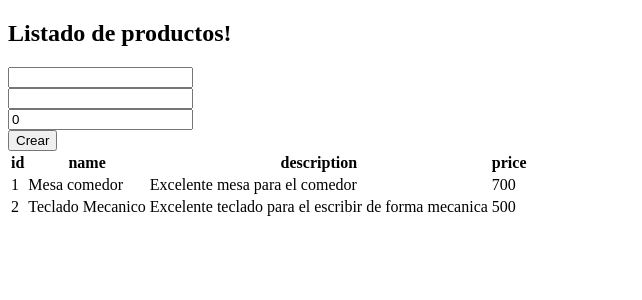
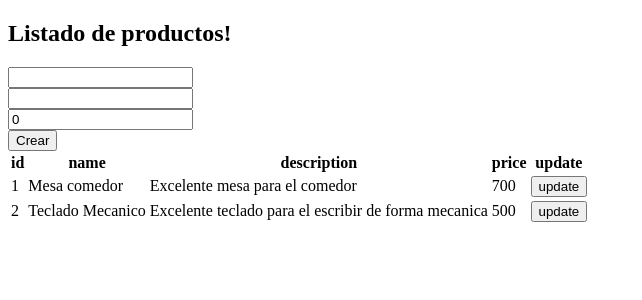
Before and after one commit to xSimon76x/front-angular-curso-springboot, an Angular app: page / in a window 1280 px wide. Shown: the top 300 px of the page, without its empty margins (0-642 px from the left). Built offline with nearby package versions, Linux system fonts and the light colour scheme.

Commit message:
Editando en el formulario

```diff
--- a/src/app/products/components/form.component.ts
+++ b/src/app/products/components/form.component.ts
@@ -1,4 +1,4 @@
-import { Component, EventEmitter, Output } from '@angular/core';
+import { Component, EventEmitter, Input, Output } from '@angular/core';
 import { Product } from '../models/Product';
 import { FormsModule } from '@angular/forms';
 
@@ -11,7 +11,7 @@ import { FormsModule } from '@angular/forms';
 })
 export class FormComponent {
 
-  product: Product = {
+  @Input() product: Product = {
     id: 0,
     name: '',
     description: '',
--- a/src/app/products/components/product.component.html
+++ b/src/app/products/components/product.component.html
@@ -1,6 +1,11 @@
 <h2>Listado de productos!</h2>
 
-<product-form (newProductEvent)="addProduct($event)"></product-form>
+<!-- con parentesis, permite al hijo ejecutar funciones del padre -->
+<!-- con  corchetes, permite enviar el valor de una variable del hijo al padre, para asignarla a una variable del padre-->
+<product-form
+    (newProductEvent)="addProduct($event)"
+    [product] = "productSelected">
+</product-form>
 
 @if (products.length > 0) {
 
@@ -11,6 +16,7 @@
                 <th>name</th>
                 <th>description</th>
                 <th>price</th>
+                <th>update</th>
             </tr>
         </thead>
         <tbody>
@@ -20,6 +26,9 @@
                     <td>{{ product.name }}</td>
                     <td>{{ product.description }}</td>
                     <td>{{ product.price }}</td>
+                    <td>
+                        <button (click)="onUpdateProduct(product)">update</button>
+                    </td>
                 </tr>
             }
         </tbody>
--- a/src/app/products/components/product.component.ts
+++ b/src/app/products/components/product.component.ts
@@ -16,6 +16,8 @@ export class ProductComponent implements OnInit {
 
   products: Product[] = [];
 
+  productSelected: Product = new Product();
+
   // Inyectar service en el componente
   constructor(private service: ProductService){ }
 
@@ -32,6 +34,10 @@ export class ProductComponent implements OnInit {
   addProduct(product: Product) {
     this.products = [...this.products, {...product, id: new Date().getTime() }];
   }
+
+  onUpdateProduct(productRow: Product) {
+    this.productSelected = productRow;
+  }
 ;
 
 
```
